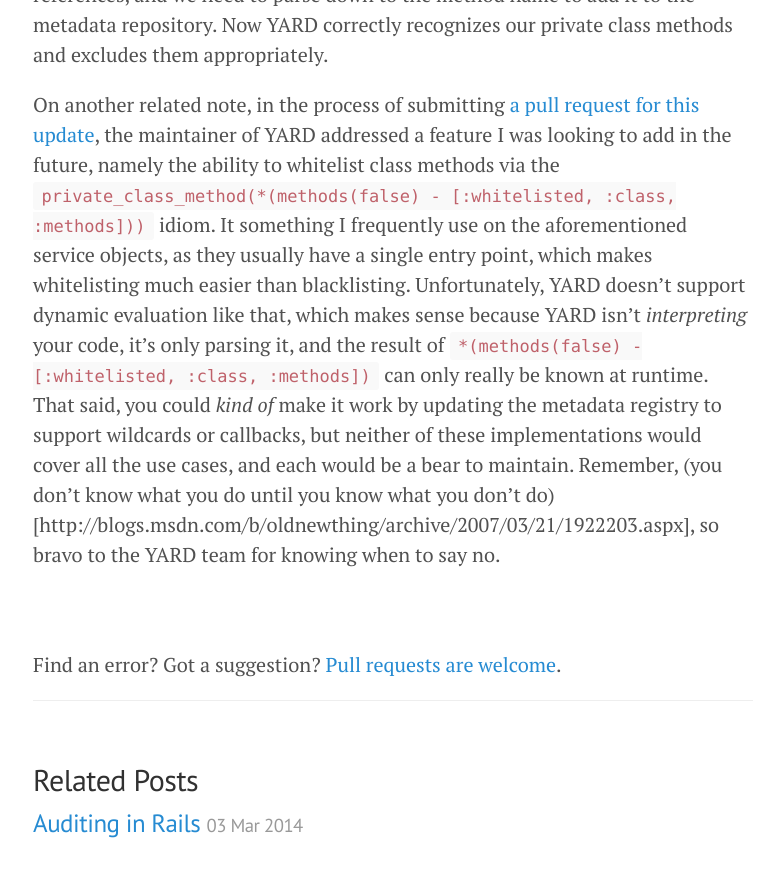
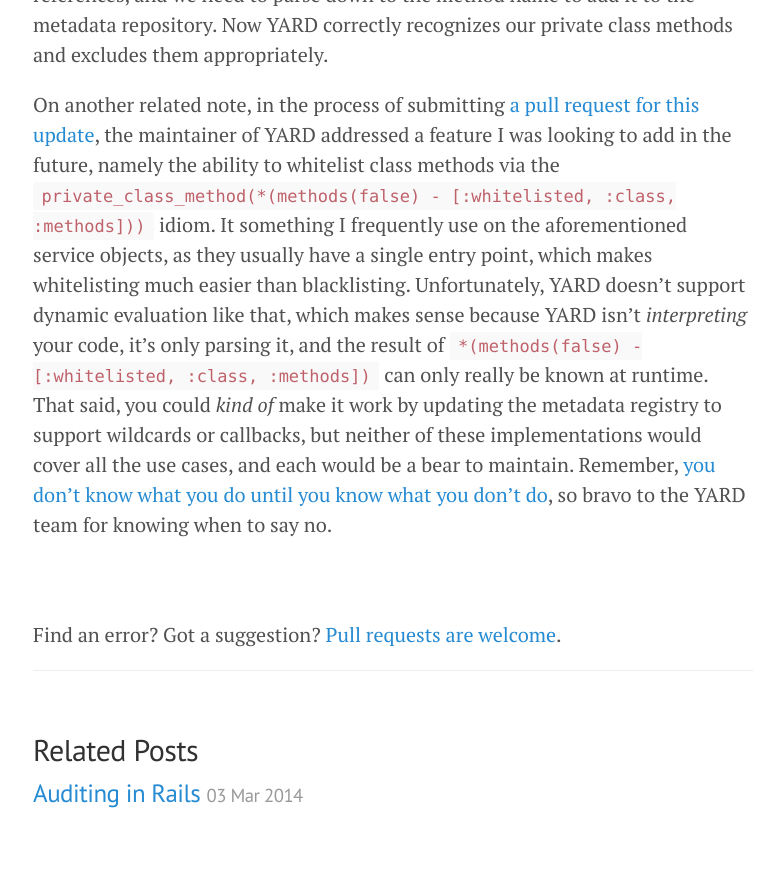
Before and after one commit to fshowalter/devblog, a Jekyll site: the page built from _posts/2014-03-09-private-class-methods-in-yard.md, in a window 1280 px wide and 900 px high, scrolled down 4353 px. Shown: the top 877 px of the window, without its empty margins (247-1026 px from the left). Built offline with Jekyll 4.4.1, drawn with Linux system fonts in a browser that asks for light colours; Markdown is read by kramdown in place of the engine named in the settings.

Commit message:
Update 2014-03-09-private-class-methods-in-yard.md

```diff
--- a/_posts/2014-03-09-private-class-methods-in-yard.md
+++ b/_posts/2014-03-09-private-class-methods-in-yard.md
@@ -144,4 +144,4 @@ end
 
 The logic here is fairly similar, though we don't check for variable constant references, and we need to parse down to the method name to add it to the metadata repository. Now YARD correctly recognizes our private class methods and excludes them appropriately.
 
-On another related note, in the process of submitting [a pull request for this update](https://github.com/lsegal/yard/pull/747), the maintainer of YARD addressed a feature I was looking to add in the future, namely the ability to whitelist class methods via the `private_class_method(*(methods(false) - [:whitelisted, :class, :methods]))` idiom. It something I frequently use on the aforementioned service objects, as they usually have a single entry point, which makes whitelisting much easier than blacklisting. Unfortunately, YARD doesn't support dynamic evaluation like that, which makes sense because YARD isn't _interpreting_ your code, it's only parsing it, and the result of `*(methods(false) - [:whitelisted, :class, :methods])` can only really be known at runtime. That said, you could _kind of_ make it work by updating the metadata registry to support wildcards or callbacks, but neither of these implementations would cover all the use cases, and each would be a bear to maintain. Remember, (you don't know what you do until you know what you don't do)[http://blogs.msdn.com/b/oldnewthing/archive/2007/03/21/1922203.aspx], so bravo to the YARD team for knowing when to say no.
+On another related note, in the process of submitting [a pull request for this update](https://github.com/lsegal/yard/pull/747), the maintainer of YARD addressed a feature I was looking to add in the future, namely the ability to whitelist class methods via the `private_class_method(*(methods(false) - [:whitelisted, :class, :methods]))` idiom. It something I frequently use on the aforementioned service objects, as they usually have a single entry point, which makes whitelisting much easier than blacklisting. Unfortunately, YARD doesn't support dynamic evaluation like that, which makes sense because YARD isn't _interpreting_ your code, it's only parsing it, and the result of `*(methods(false) - [:whitelisted, :class, :methods])` can only really be known at runtime. That said, you could _kind of_ make it work by updating the metadata registry to support wildcards or callbacks, but neither of these implementations would cover all the use cases, and each would be a bear to maintain. Remember, [you don't know what you do until you know what you don't do](http://blogs.msdn.com/b/oldnewthing/archive/2007/03/21/1922203.aspx), so bravo to the YARD team for knowing when to say no.
```
